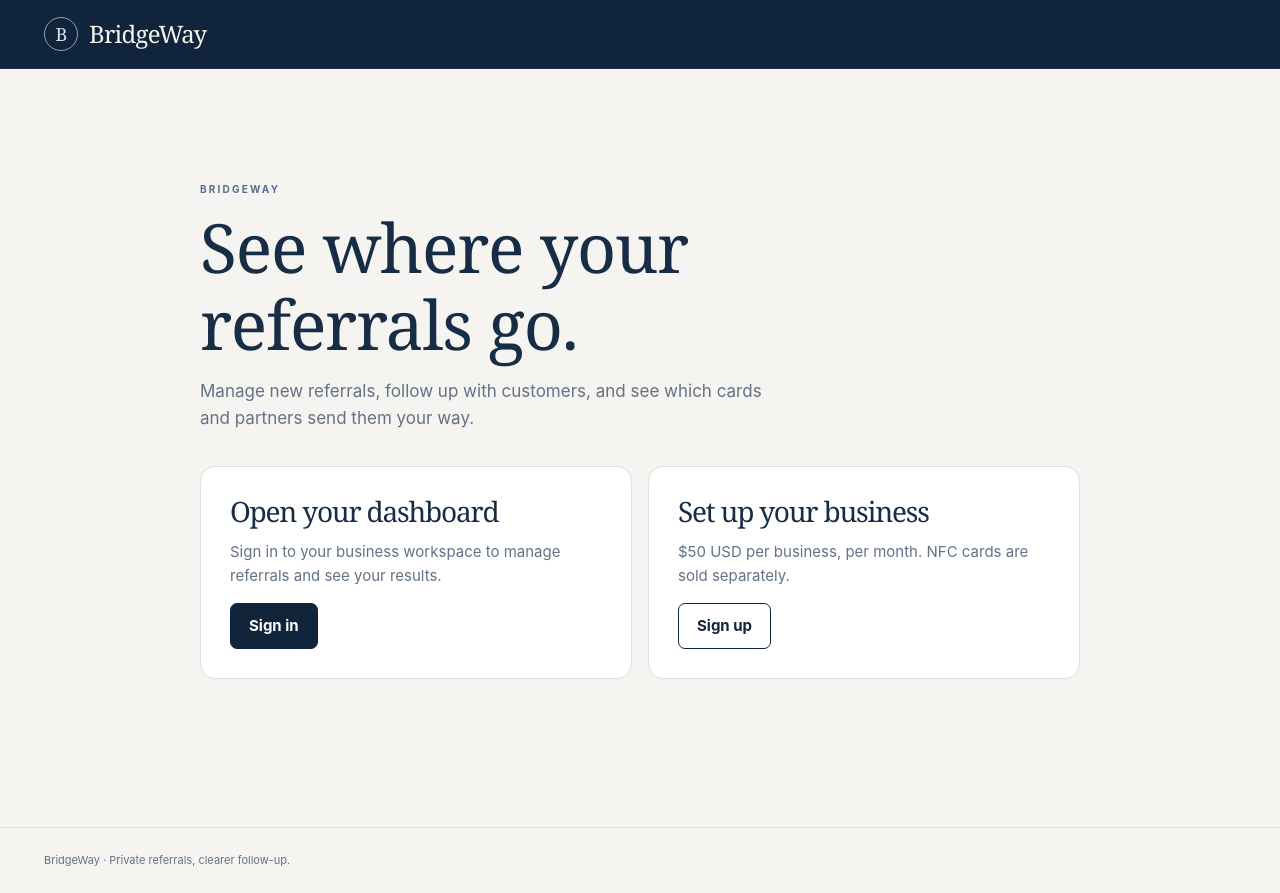
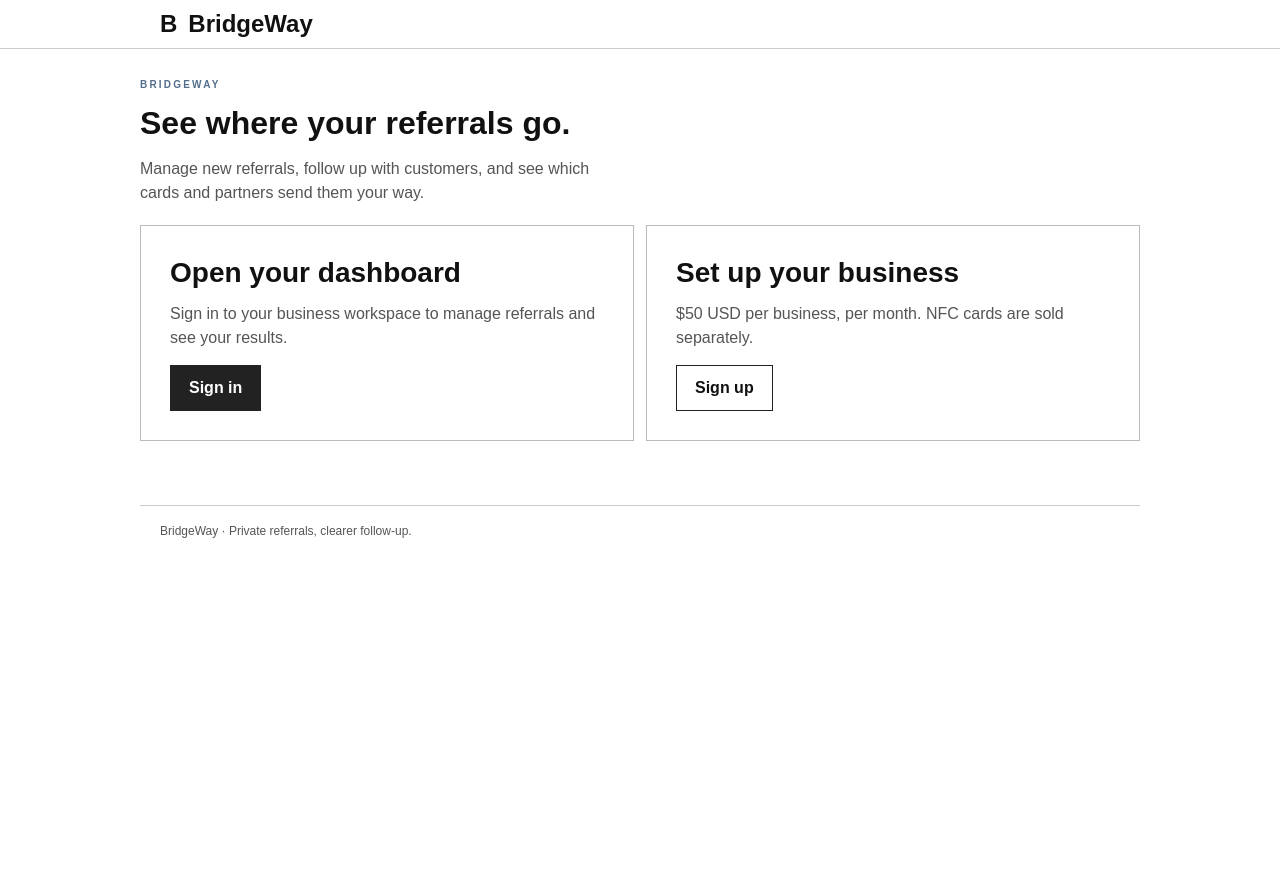
Before and after one commit to sampbaer-creator/Bridgewayrefer, a Next.js app in the folder src/bridgeway-web/: page / in a window 1280 px wide. After the commit the page ends 800 px from the top, so only its background shows below. Built offline with nearby package versions, Linux system fonts and the light colour scheme.

Commit message:
Simplify BridgeWay pilot interface

```diff
--- a/src/bridgeway-web/app/layout.tsx
+++ b/src/bridgeway-web/app/layout.tsx
@@ -4,6 +4,7 @@ import "./globals.css";
 import "./launch.css";
 import "./launch-extra.css";
 import "./access.css";
+import "./plain.css";
 
 export const metadata = { title: "BridgeWay · Referral follow-up" };
 
--- /dev/null
+++ b/src/bridgeway-web/app/plain.css
@@ -0,0 +1,121 @@
+:root {
+  color-scheme: light;
+  --navy: #202020;
+  --navy-deep: #111111;
+  --blue: #222222;
+  --sky: #777777;
+  --silver: #666666;
+  --offwhite: #ffffff;
+  --paper: #ffffff;
+  --ink: #111111;
+  --muted: #555555;
+  --line: #cccccc;
+  --pale: #f4f4f4;
+  --error: #a00000;
+  --radius: 0;
+}
+
+html { scroll-behavior: auto; }
+body { background: #fff; color: #111; font: 16px/1.5 Arial, Helvetica, sans-serif; }
+h1, h2, h3, .bridgeway-brand, .billing-price strong { font-family: Arial, Helvetica, sans-serif; font-weight: 600; letter-spacing: normal; }
+h1 { font-size: 32px; line-height: 1.2; }
+h2 { font-size: 24px; line-height: 1.25; }
+h3 { font-size: 18px; }
+a { color: #111; text-underline-offset: 2px; }
+
+.site-header { background: #fff; border-bottom: 1px solid #ccc; }
+.header-inner { max-width: 1000px; padding: 12px 20px; }
+.bridgeway-brand, .staff-header-actions > a, .header-signout { color: #111; }
+.brand-mark { border: 0; border-radius: 0; width: auto; height: auto; color: #111; font: inherit; }
+.portal-label, .intake-label { color: #444; }
+.card, .summary-card, .metric, .referral, .workspace-empty, .new-business-row,
+.consultation, .preview-phone, .preview-inbox, .session-expired {
+  border: 1px solid #bbb;
+  border-radius: 0;
+  box-shadow: none;
+  background: #fff;
+}
+button, .access-action, .landing-cta, .session-sign-in {
+  border: 1px solid #222;
+  border-radius: 0;
+  background: #222;
+  color: #fff;
+  box-shadow: none;
+  transition: none;
+}
+button:hover, .access-action:hover, .landing-cta:hover, .session-sign-in:hover { background: #444; color: #fff; }
+button.secondary, .access-action-secondary { background: #fff; color: #111; }
+button.secondary:hover, .access-action-secondary:hover { background: #f2f2f2; color: #111; }
+button:not(:disabled):active { transform: none; }
+input, textarea, select { border: 1px solid #999; border-radius: 0; box-shadow: none; }
+input:focus, textarea:focus, select:focus { border-color: #111; }
+button:focus-visible, a:focus-visible, input:focus-visible, select:focus-visible, textarea:focus-visible {
+  outline: 2px solid #111;
+  outline-offset: 2px;
+}
+
+.access-page, .dashboard, .dashboard-wide { width: min(100% - 32px, 1000px); max-width: 1000px; padding: 28px 0; }
+.access-page { min-height: 0; }
+.access-intro { margin-bottom: 20px; }
+.access-intro h1, .dashboard-heading h1 { font-size: 32px; }
+.access-intro > p:not(.eyebrow) { font-size: 16px; }
+.access-options { gap: 12px; }
+.access-option { min-height: 0; }
+.dashboard-heading { align-items: start; margin-bottom: 20px; gap: 12px; }
+.section-nav { border-radius: 0; padding: 0; gap: 0; }
+.section-nav > a { border-radius: 0; }
+.section-nav > a:first-child { background: #222; }
+.report-summary { grid-template-columns: repeat(4, minmax(0, 1fr)); gap: 8px; }
+.summary-card { min-height: 0; padding: 14px; }
+.summary-card strong, .metric b { font-size: 28px; letter-spacing: normal; }
+.summary-card.summary-primary, .metrics .metric[aria-pressed="true"] { background: #f4f4f4; color: #111; border-color: #999; box-shadow: none; }
+.summary-primary p, .summary-primary small, .metrics .metric[aria-pressed="true"] b { color: #111; }
+.report-grid, .management-grid { grid-template-columns: 1fr; gap: 12px; }
+.chart-card, .table-card, .management-stack > .card, .management-grid > .card { padding: 16px; }
+.referral-chart { height: 220px; }
+.metrics { grid-template-columns: repeat(3, minmax(0, 1fr)); gap: 8px; }
+.metrics .metric { min-height: 0; }
+.metrics .metric:first-child { border-top: 1px solid #bbb; padding-top: 15px; }
+.referrals { gap: 8px; }
+.referral { padding: 16px; }
+.management-stack { gap: 12px; }
+.partner-card-list { gap: 0; }
+.card-row { align-items: start; }
+.qr-download img { border-radius: 0; }
+.report-heading h2, .section-heading h2, .management-grid h2 { font-size: 24px; }
+.billing-price strong { font-size: 28px; }
+.empty, .workspace-empty { border-style: solid; border-radius: 0; }
+.site-footer { max-width: 1000px; padding: 16px 20px; font-size: 12px; }
+.parent { display: block; max-width: 760px; padding: 24px 16px; }
+.patient-intro { padding: 0 0 18px; }
+.patient-intro h1 { font-size: 32px; margin: 12px 0; }
+.patient-intro .steps, .intro-signoff { display: none; }
+.consultation { padding: 20px; }
+.consultation h2, .success-card h2 { font-size: 24px; }
+.success-card { margin-top: 16px; padding: 20px; }
+.intake-header { background: #fff; border-bottom: 1px solid #ccc; }
+.intake-header-brand, .intake-label { color: #111; }
+.intake-brand-text { border: 0; border-radius: 0; }
+.landing-hero, .landing-workflow, .landing-presets, .landing-demo { display: block; min-height: 0; padding: 24px 16px; background: #fff; color: #111; }
+.product-preview, .landing-presets, .landing-workflow { display: none; }
+.landing-copy h1 { font-size: 32px; }
+.landing-lede, .landing-demo p, .landing-workflow p, .landing-presets p { color: #444; }
+.demo-form { margin-top: 20px; }
+.referral-chart .empty { text-align: left; }
+
+@media (max-width: 700px) {
+  .access-page, .dashboard, .dashboard-wide { width: calc(100% - 28px); padding: 20px 0; }
+  .access-options, .report-summary, .metrics, .form-grid { grid-template-columns: 1fr; }
+  .report-summary .summary-card:last-child { grid-column: auto; }
+  .dashboard-heading { flex-direction: column; }
+  .section-nav { width: 100%; }
+  .section-nav > a { flex: 1; text-align: center; }
+  .report-grid, .management-grid { grid-template-columns: 1fr; }
+  .parent { width: 100%; }
+  .name-fields { grid-template-columns: 1fr; }
+  .site-footer { padding: 14px; }
+}
+
+@media (prefers-reduced-motion: reduce) {
+  *, *::before, *::after { scroll-behavior: auto !important; transition: none !important; animation: none !important; }
+}
```
Also changed, not shown: 1 other file (tests, documents, lock files or other folders).
